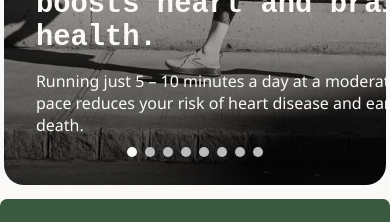
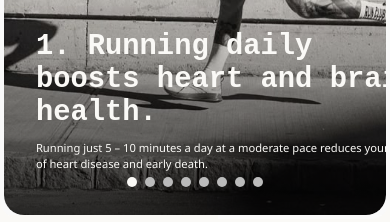
Before and after one commit to Mevnom/hygieia, a React (Vite) app: page /hygieia/Signup in a window 390 px wide. Both pictures are taken after typing "Sample", "name@example.com", "Sample123", "Sample123" into the empty fields and a click on the button "Sign Up". Shown: the part 606-828 px from the top of the page. Built offline with nearby package versions, Linux system fonts and the light colour scheme.

Commit message:
product designer

```diff
--- a/src/HealthFacts.css
+++ b/src/HealthFacts.css
@@ -265,7 +265,7 @@ div {
   .slideshow-wrapper {
     position: relative;
     width: 98%;
-    height: 700px;
+    height: 730px;
     overflow: hidden;
     background-color: #f9f9f9;
     font-family: 'Segoe UI', sans-serif;
@@ -279,7 +279,7 @@ div {
     display: flex;
     overflow-x: hidden;
     scroll-behavior: smooth;
-    height: 700px;
+    height: 730px;
     width: 100%;
     border-radius: 20px;
     border: none;
@@ -297,4 +297,10 @@ div {
     border-radius: 20px;
     border: none;
   }
+  .slide-description {
+  font-size: 0.7rem;
+  line-height: 1.4;
+  width: 100%;
+  opacity: 1;
 }
+}
```
